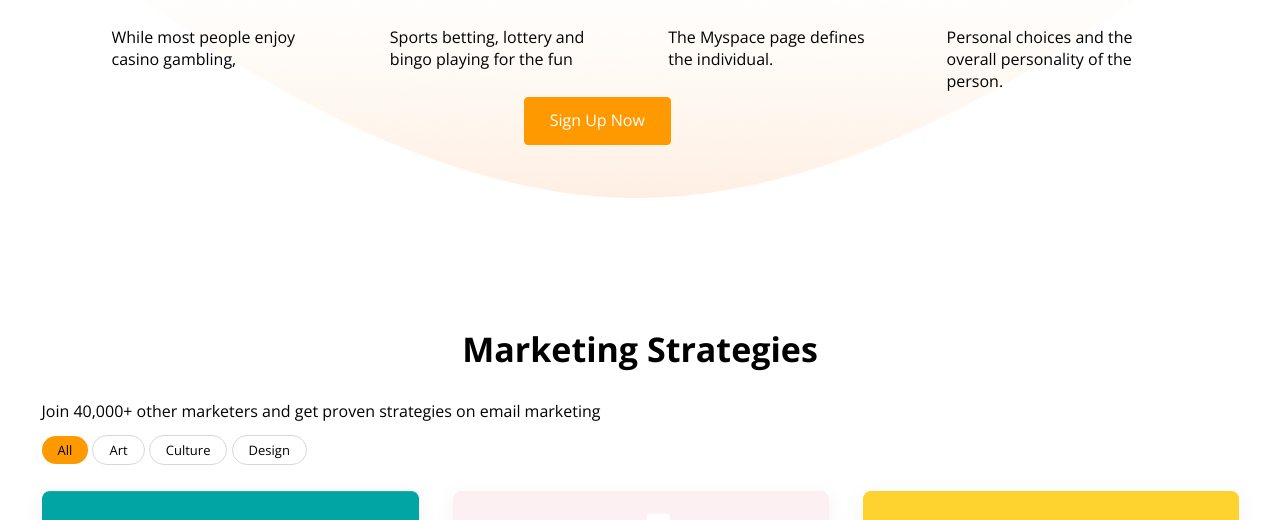
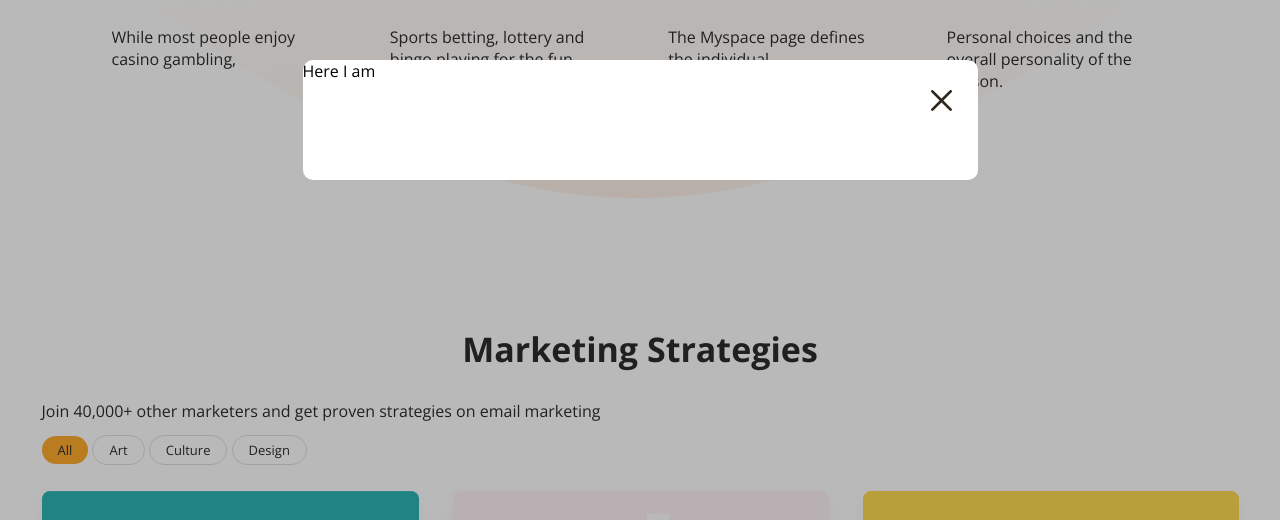
Before and after one commit to OksanaBebesh/LearningFridayLive, a website built with webpack: page dist/index.html in a window 1280 px wide. Both pictures are taken after a click on the button "Sign Up Now". Shown: the part 996-1516 px from the top of the page. Built offline with nearby package versions, Linux system fonts and the light colour scheme; files whose address does not match are found by name.

Commit message:
add Modal basic

```diff
--- /dev/null
+++ b/src/js/Modal.js
@@ -0,0 +1,52 @@
+export class Modal {
+    constructor(classes) {
+        this.classes = classes;
+        this.overlay = '';
+        this.modalContent = '';
+        this.modal = '';
+        this.closeBtn = '';
+    }
+
+    buildModal(content) {
+        //Overlay
+        this.overlay = this.createDomNode(this.overlay,'div','overlay','overlay_modal');
+        //Modal
+        this.modal = this.createDomNode(this.modal, 'div','modal',this.classes);
+        //Modal Content
+        this.modalContent = this.createDomNode(this.modalContent,'div','modal__content');
+        //BindEvents
+
+        //Close Button
+        this.closeBtn = this.createDomNode(this.closeBtn,'span','modal__close-icon');
+        this.closeBtn.innerHTML = '<svg width="21" height="22" viewBox="0 0 21 22" fill="none" xmlns="http://www.w3.org/2000/svg">\n' +
+            '<path d="M12.4239 10.5172L20.6009 2.33999C21.1331 1.80809 21.1331 0.948089 20.6009 0.416194C20.069 -0.115701 19.209 -0.115701 18.6771 0.416194L10.4999 8.59343L2.3229 0.416194C1.79076 -0.115701 0.931004 -0.115701 0.399108 0.416194C-0.133036 0.948089 -0.133036 1.80809 0.399108 2.33999L8.5761 10.5172L0.399108 18.6945C-0.133036 19.2263 -0.133036 20.0863 0.399108 20.6182C0.664184 20.8836 1.01272 21.0169 1.361 21.0169C1.70929 21.0169 2.05758 20.8836 2.3229 20.6182L10.4999 12.441L18.6771 20.6182C18.9425 20.8836 19.2907 21.0169 19.639 21.0169C19.9873 21.0169 20.3356 20.8836 20.6009 20.6182C21.1331 20.0863 21.1331 19.2263 20.6009 18.6945L12.4239 10.5172Z" fill="#2F281E"/>\n' +
+            '</svg>\n';
+
+        this.setContent(content);
+        this.appendModalElements();
+
+ console.log(this.overlay);
+    }
+
+    createDomNode(node, element, ...classes) {
+        node = document.createElement(element);
+        node.classList.add(...classes);
+        return node;
+    }
+
+    appendModalElements() {
+        this.modal.append(this.closeBtn);
+        this.modal.append(this.modalContent);
+        this.overlay.append(this.modal);
+    }
+
+    setContent(content) {
+        if (typeof content === 'string'){
+            this.modalContent.innerHTML = content;
+        }else
+        {
+            this.modalContent.innerHTML = '';
+            this.modalContent.append(content);
+        }
+    }
+}
--- a/src/js/index.js
+++ b/src/js/index.js
@@ -1,5 +1,6 @@
 import './../scss/app.scss';
 import { Article } from "./Article";
+import { Modal } from "./Modal";
 
 const dataWithStrategiesArticles = [
     {
@@ -32,7 +33,11 @@ window.onload = function() {
     //Tags
     addTagsClickHandler();
     //Articles rendering
-    renderArticlesDom();
+    if (dataWithStrategiesArticles){
+        renderArticlesDom();
+    }
+    //Generate Base Modal from Modal Class
+    addToolsClickHandler();
 
 }
 
@@ -108,3 +113,20 @@ const generateArticles = (dataWithStrategiesArticles) => {
 
     return articles;
 }
+
+const addToolsClickHandler = () => {
+    document.querySelector('.tools__button .button').addEventListener('click',() => {
+        generateToolsModal();
+    })
+}
+
+const generateToolsModal =  () => {
+    renderModalWindow('Here I am ')
+}
+
+const renderModalWindow = (content) => {
+    let toolsModal = new Modal('tools_modal');
+    toolsModal.buildModal(content)
+    document.body.append(toolsModal.overlay);
+
+}
--- a/src/scss/abstract/_constants.scss
+++ b/src/scss/abstract/_constants.scss
@@ -7,6 +7,7 @@ $color-light:#FFFFFF;
 
 $color-text:#544837;
 $color-heading:#2F281E;
+$color-overlay:rgba(80, 80, 80, 0.4);
 $hamburger-line:#173A56;
 
 
--- a/src/scss/abstract/_placeholders.scss
+++ b/src/scss/abstract/_placeholders.scss
@@ -7,3 +7,16 @@
   position: absolute;
   content: "";
 }
+
+%custom-scroll {
+  &::-webkit-scrollbar {
+    width: 5px;
+  }
+  &::-webkit-scrollbar-track {
+    box-shadow: inset 0 0 1px grey;
+  }
+  &::-webkit-scrollbar-thumb {
+    background: $color-violet;
+    border-radius: 10px;
+  }
+}
--- a/src/scss/app.scss
+++ b/src/scss/app.scss
@@ -14,6 +14,7 @@
 @import "base/button";
 @import "base/icons";
 @import "base/tags";
+@import "base/modal";
 
 @import "components/promo";
 @import "components/contact-us";
--- /dev/null
+++ b/src/scss/base/_modal.scss
@@ -0,0 +1,36 @@
+.overlay {
+  position: fixed;
+  top: 0;
+  left: 0;
+  width: 100%;
+  height: 100%;
+  background-color: $color-overlay;
+  display: flex;
+  align-items: center;
+  justify-content: center;
+}
+
+.modal {
+  position: relative;
+  border-radius: 10px;
+  background-color: $color-light;
+  width: 675px;
+  min-height: 120px;
+  max-height: 90%;
+  overflow: auto;
+  @extend %custom-scroll;
+
+  @include media-tablet {
+    width: 90%;
+  }
+}
+
+.modal__close-icon {
+  position: absolute;
+  top: 30px;
+  right: 26px;
+  cursor: pointer;
+  svg {
+    pointer-events: none;
+  }
+}
```
